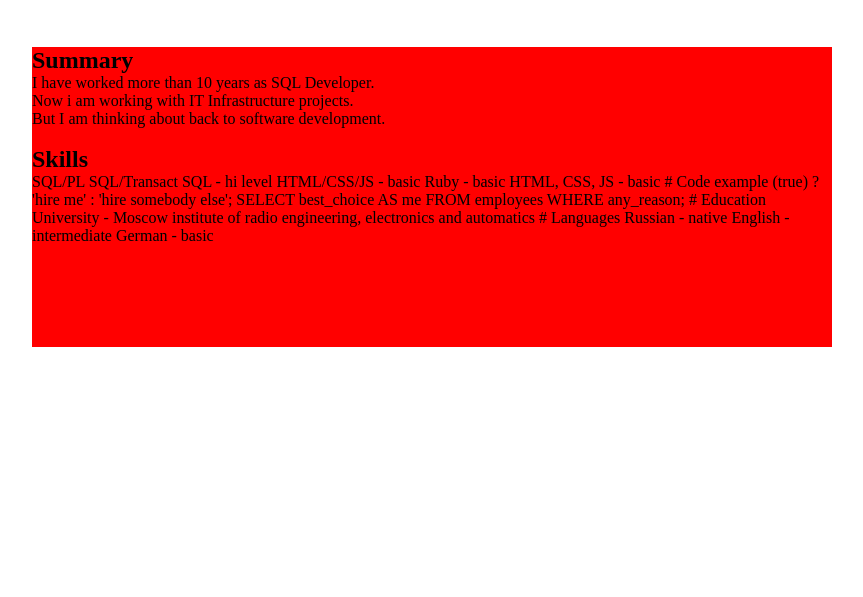
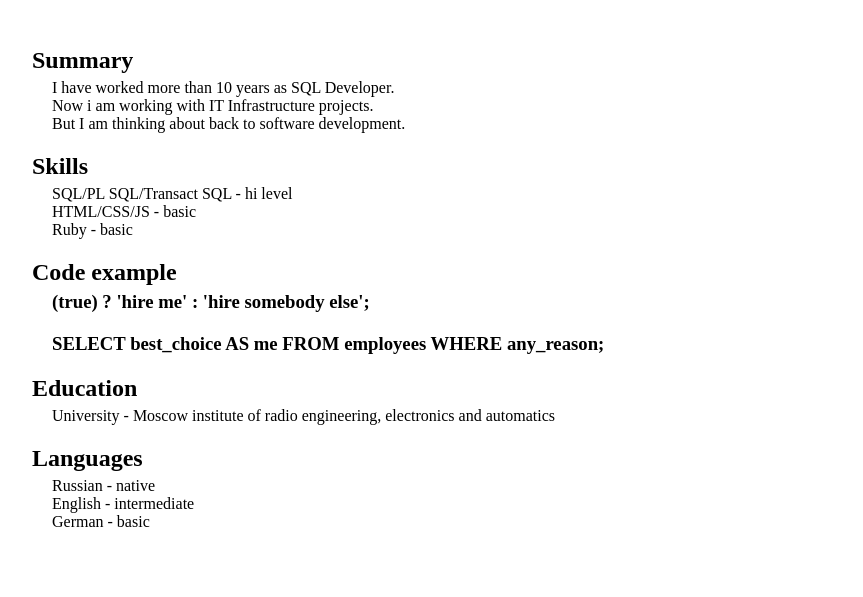
Before and after one commit to KS7625/rsschool-cv, a plain HTML site: page index.html in a window 1280 px wide. Shown: the part 203-800 px from the top of the page, without its empty margins (208-1071 px from the left). Drawn offline with Linux system fonts and the light colour scheme.

Commit message:
finish my cv

```diff
--- a/index.html
+++ b/index.html
@@ -17,34 +17,21 @@
 		</div>
 
 		<div class="about">
-
 			<h2>Summary</h2>
 			<p>I have worked more than 10 years as SQL Developer.<br>Now i am working with IT Infrastructure projects.<br>But I am thinking about back to software development.</p>
-			<br>
 
+			<h2>Skills</h2>
+			<p>SQL/PL SQL/Transact SQL - hi level<br>HTML/CSS/JS - basic<br>Ruby - basic<br></p>
 
-<h2>Skills</h2>
-SQL/PL SQL/Transact SQL - hi level
-HTML/CSS/JS - basic
-Ruby - basic
-HTML, CSS, JS - basic
+			<h2>Code example</h2>
+			<h3>(true) ? 'hire me' : 'hire somebody else';</h3>
+			<h3>SELECT best_choice AS me FROM employees WHERE any_reason;</h3>
 
-# Code example
+			<h2>Education</h2>
+			<p>University - Moscow institute of radio engineering, electronics and automatics</p>
 
-(true) ? 'hire me' : 'hire somebody else';
-
-SELECT best_choice AS me FROM employees WHERE any_reason;
-
-# Education
-University - Moscow institute of radio engineering, electronics and automatics
-
-# Languages
-Russian - native
-English - intermediate
-German - basic
-
-
-
+			<h2>Languages</h2>
+			<p>Russian - native<br>English - intermediate<br>German - basic</p>
 		</div>
 	</div>
 </body>
--- a/style.css
+++ b/style.css
@@ -30,7 +30,9 @@
 
 .about {
 	width: 100%;
-	height: 300px;
 	margin-top: 50px;
-	background-color: red;
 }
+
+h3, h4, p {
+	margin: 5px 0 20px 20px;
+}
```
